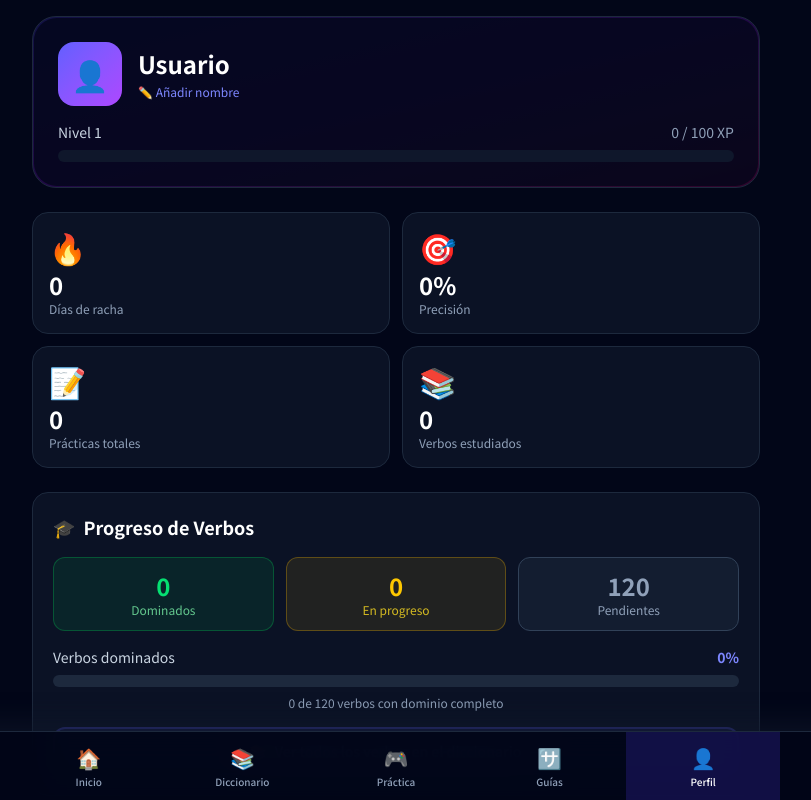
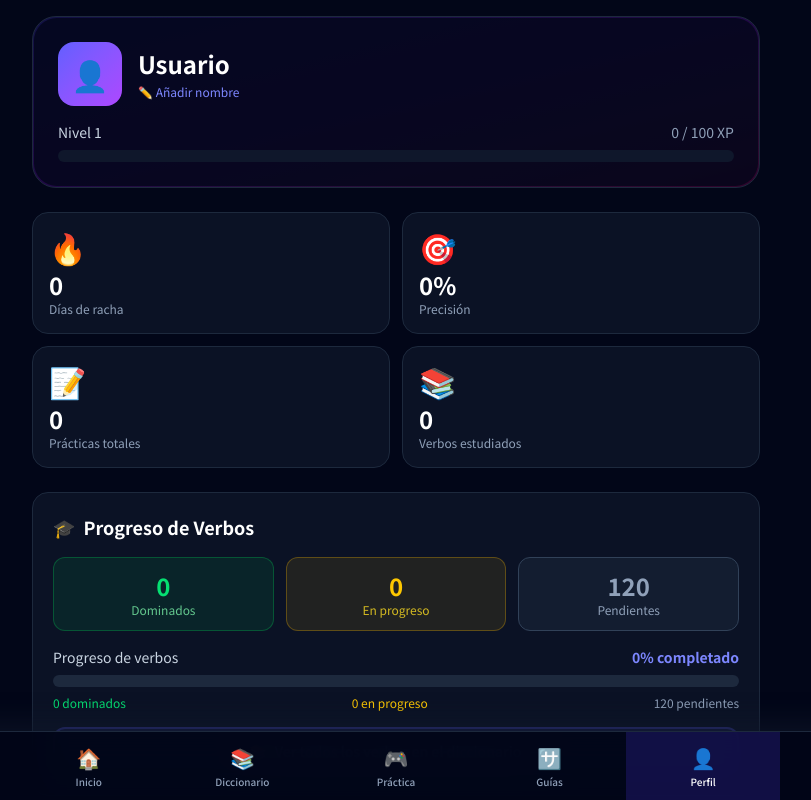
Before and after one commit to jonathanhecl/japaverbs, a SvelteKit app: page /perfil in a window 1280 px wide. Shown: the top 800 px of the page, without its empty margins (244-1055 px from the left). Built offline with nearby package versions, Linux system fonts and the light colour scheme.

Commit message:
feat: enhance verb progress bar with in-progress status and detailed stats

```diff
--- a/src/routes/perfil/+page.svelte
+++ b/src/routes/perfil/+page.svelte
@@ -63,6 +63,7 @@
 			inProgress: inProgressCount,
 			notStarted: notStartedCount,
 			masteredPercent: Math.round((masteredCount / totalVerbs) * 100),
+			inProgressPercent: Math.round((inProgressCount / totalVerbs) * 100),
 			studiedPercent: Math.round(((masteredCount + inProgressCount) / totalVerbs) * 100)
 		};
 	});
@@ -197,18 +198,27 @@
 		<!-- Barra de progreso general -->
 		<div class="space-y-2">
 			<div class="flex items-center justify-between text-sm">
-				<span class="text-slate-300">Verbos dominados</span>
-				<span class="text-indigo-400 font-semibold">{verbStats().masteredPercent}%</span>
+				<span class="text-slate-300">Progreso de verbos</span>
+				<span class="text-indigo-400 font-semibold">{verbStats().masteredPercent + verbStats().inProgressPercent}% completado</span>
 			</div>
-			<div class="h-3 bg-slate-800 rounded-full overflow-hidden">
+			<div class="h-3 bg-slate-800 rounded-full overflow-hidden flex">
+				<!-- Dominados (verde) -->
 				<div
 					class="h-full bg-gradient-to-r from-green-500 to-emerald-500 transition-all duration-500"
 					style="width: {verbStats().masteredPercent}%"
 				></div>
+				<!-- En progreso (amarillo) -->
+				<div
+					class="h-full bg-gradient-to-r from-yellow-500 to-amber-500 transition-all duration-500"
+					style="width: {verbStats().inProgressPercent}%"
+				></div>
+				<!-- Pendientes (gris - se muestra automáticamente por el fondo) -->
 			</div>
-			<p class="text-xs text-slate-400 text-center">
-				{verbStats().mastered} de {verbStats().total} verbos con dominio completo
-			</p>
+			<div class="flex items-center justify-between text-xs text-slate-400">
+				<span class="text-green-400">{verbStats().mastered} dominados</span>
+				<span class="text-yellow-400">{verbStats().inProgress} en progreso</span>
+				<span class="text-slate-400">{verbStats().notStarted} pendientes</span>
+			</div>
 		</div>
 
 		<!-- Link al diccionario -->
```
